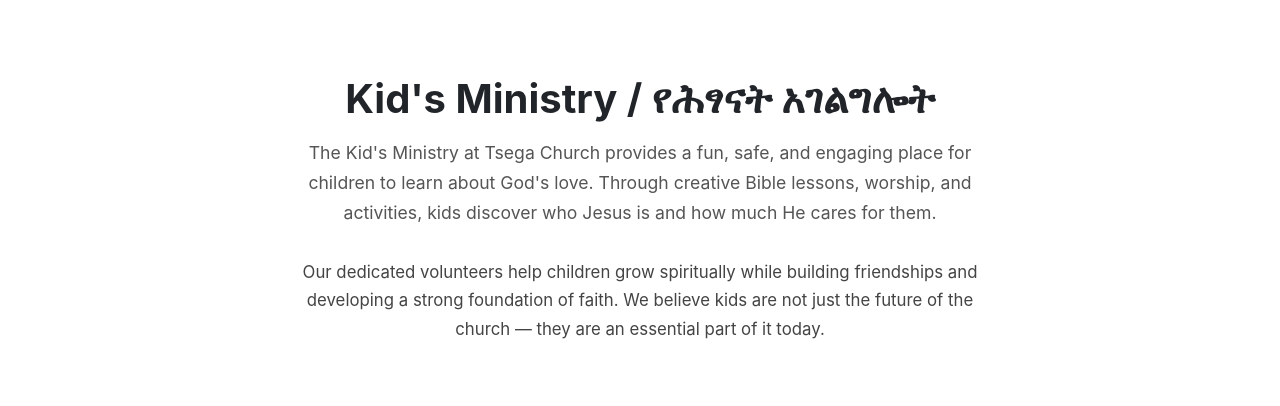
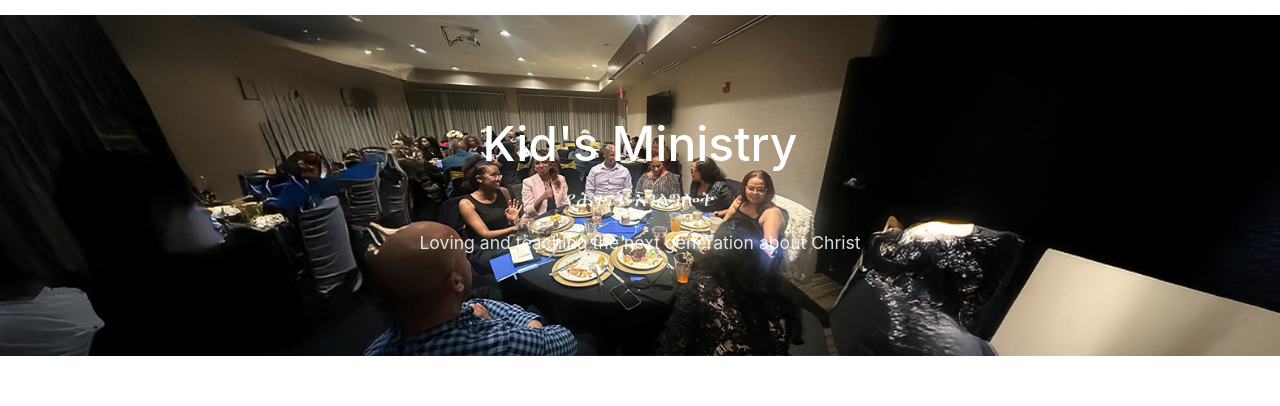
Before and after one commit to fassiliss/tsegachurch-site, a Next.js app: page /ministries/kids in a window 1280 px wide. Shown: the part 1379-1785 px from the top of the page. Built offline with nearby package versions, Linux system fonts and the light colour scheme.

Commit message:
kids banner

```diff
--- a/pages/ministries/kids.tsx
+++ b/pages/ministries/kids.tsx
@@ -37,7 +37,33 @@
       </Head>
       <Header />
 
-      <main className="theme_container">
+        {/* Page Banner */}
+        <section
+            className="page-title"
+            style={{
+                backgroundImage: "url(/assets/images/resource/bg-page-title2.png)",
+                backgroundSize: "cover",
+                backgroundPosition: "center",
+                padding: "100px 0",
+                textAlign: "center",
+                color: "white"
+            }}
+        >
+            <div className="theme_container">
+                <h1 style={{ fontSize: "3rem", marginBottom: "10px" }}>
+                    Kid's Ministry
+                </h1>
+                <p style={{ fontSize: "1.3rem", opacity: 0.9 }}>
+                    የሕፃናት አገልግሎት
+                </p>
+                <p style={{ maxWidth: "700px", margin: "0 auto", fontSize: "1.1rem", opacity: 0.85 }}>
+                    Loving and teaching the next generation about Christ
+                </p>
+            </div>
+        </section>
+
+
+        <main className="theme_container">
         <div
           className="ministry-page"
           style={{ textAlign: "center", padding: "60px 20px" }}
```
